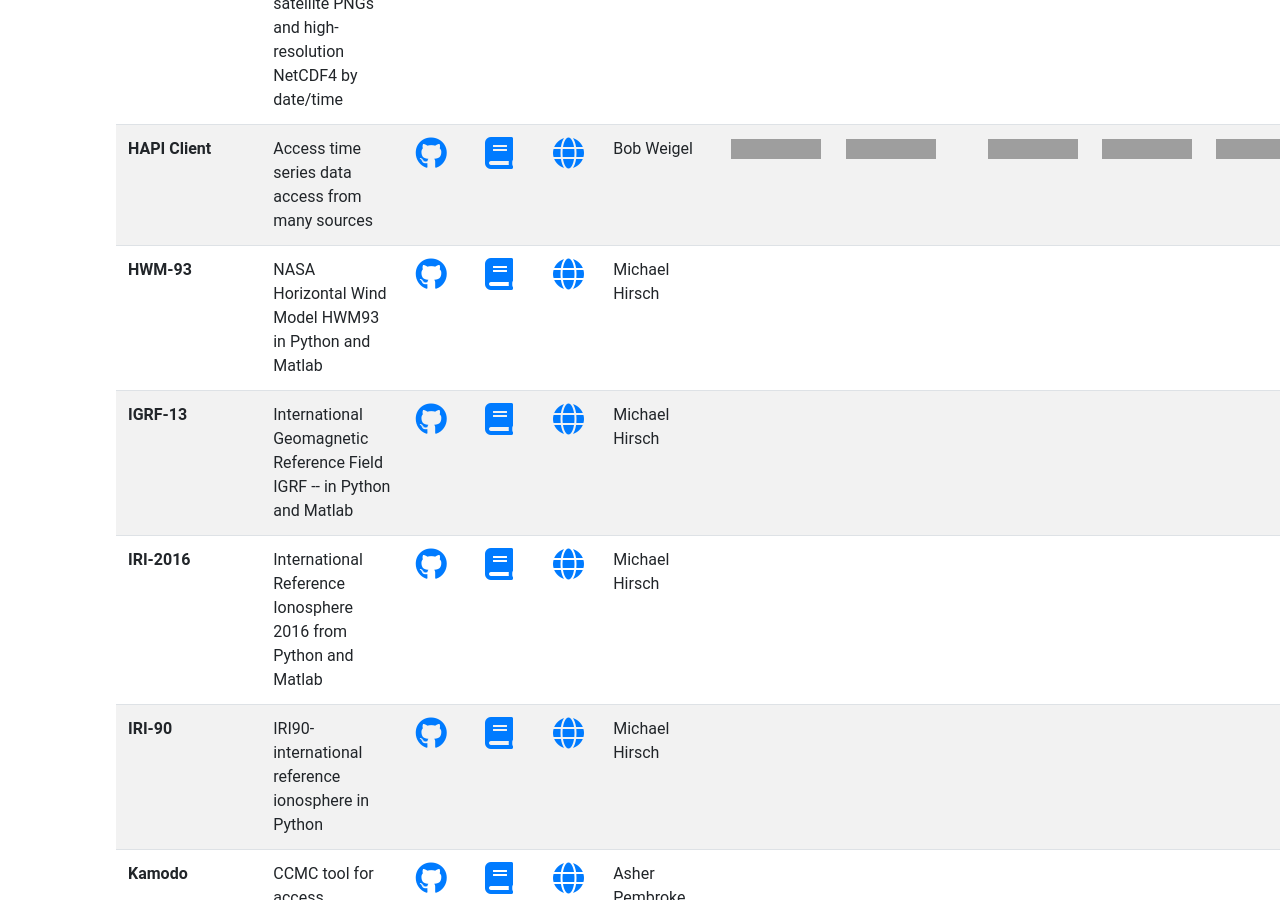
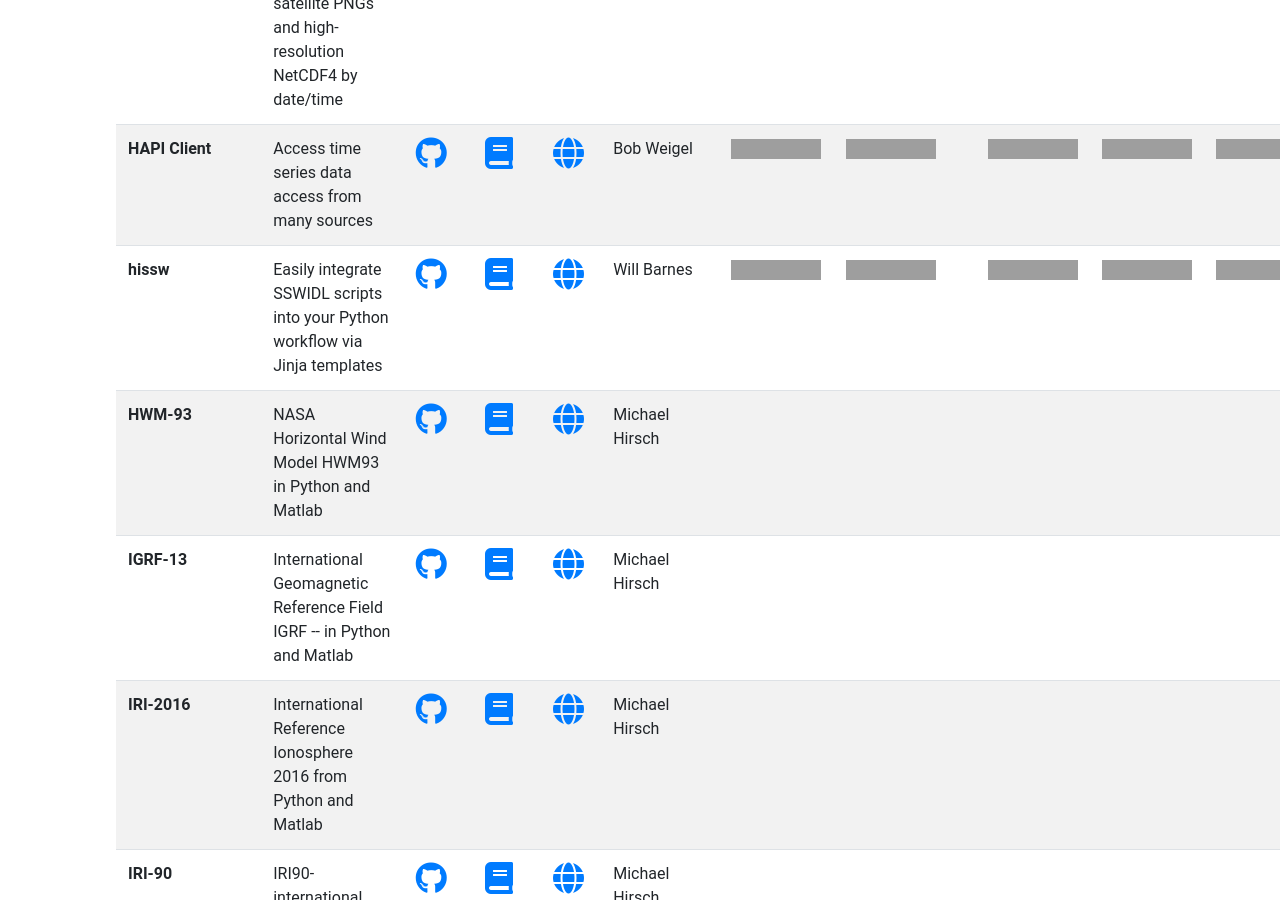
Before and after one commit to heliophysicsPy/heliophysicsPy.github.io, a Jekyll site: the page built from _pages/projects.html, in a window 1280 px wide and 900 px high, scrolled down 4308 px. Built offline with Jekyll 4.4.1, drawn with Linux system fonts in a browser that asks for light colours; nearby versions of some CDN libraries; grey boxes are pictures that could not be loaded.

Commit message:
add project card for hissw

```diff
--- a/_data/projects.yml
+++ b/_data/projects.yml
@@ -472,3 +472,16 @@
   software_maturity: ["https://img.shields.io/badge/Good-brightgreen.svg", "Good"]
   python3: ["https://img.shields.io/badge/Good-brightgreen.svg", "Good"]
   license: ["https://img.shields.io/badge/Good-brightgreen.svg", "Good"]
+
+- name: "hissw"
+  description: "Easily integrate SSWIDL scripts into your Python workflow via Jinja templates"
+  docs: "https://wtbarnes.github.io/hissw/"
+  code: "https://github.com/wtbarnes/hissw"
+  contact: "Will Barnes"
+  keywords: ["solar", "SSW", "IDL", "SolarSoftware", "SolarSoft"]
+  community: ["https://img.shields.io/badge/Partially%20met-orange.svg", "Partially met"]
+  documentation: ["https://img.shields.io/badge/Good-brightgreen.svg", "Good"]
+  testing: ["https://img.shields.io/badge/Good-brightgreen.svg", "Good"]
+  software_maturity: ["https://img.shields.io/badge/Good-brightgreen.svg", "Good"]
+  python3: ["https://img.shields.io/badge/Good-brightgreen.svg", "Good"]
+  license: ["https://img.shields.io/badge/Good-brightgreen.svg", "Good"]
```
